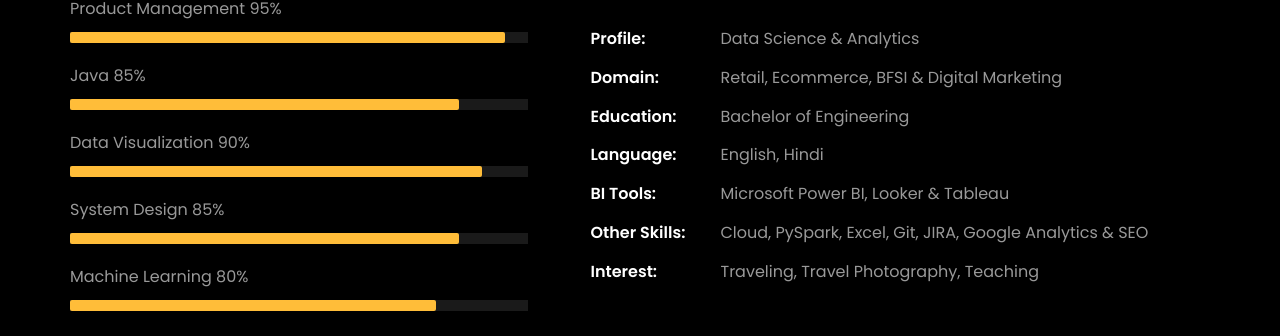
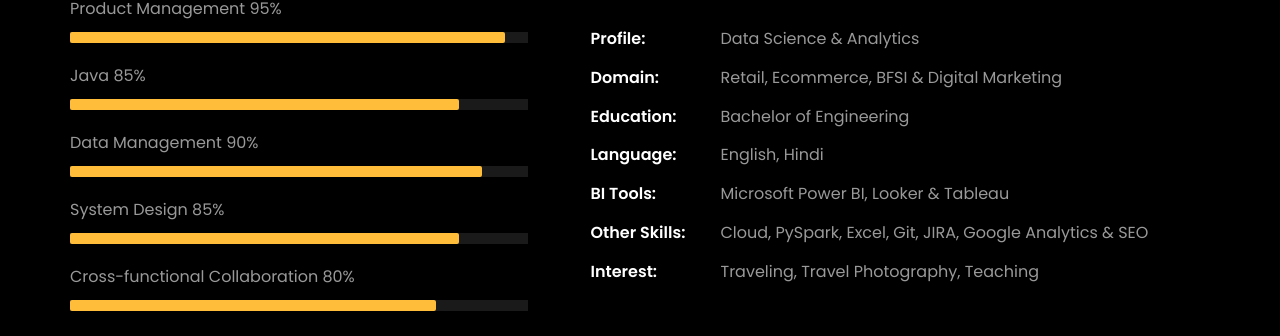
Before and after one commit to prateekmadnani1/prateekmadnani1.github.io, a plain HTML site: page index.html in a window 1280 px wide. Shown: the part 1120-1456 px from the top of the page. Drawn offline with Linux system fonts and the light colour scheme; files whose address does not match are found by name.

```diff
--- a/index.html
+++ b/index.html
@@ -241,7 +241,7 @@
 											aria-valuemax="100"></div>
 									</div>
 
-									<span>Data Visualization</span> <span class="pull-right">90%</span>
+									<span>Data Management</span> <span class="pull-right">90%</span>
 									<div class="progress">
 										<div class="progress-bar" role="progressbar" style="width: 90%" aria-valuenow="90" aria-valuemin="0"
 											aria-valuemax="100"></div>
@@ -253,7 +253,7 @@
 											aria-valuemax="100"></div>
 									</div>
 
-									<span>Machine Learning</span> <span class="pull-right">80%</span>
+									<span>Cross-functional Collaboration</span> <span class="pull-right">80%</span>
 									<div class="progress">
 										<div class="progress-bar" role="progressbar" style="width: 80%" aria-valuenow="80" aria-valuemin="0"
 											aria-valuemax="100"></div>
```
